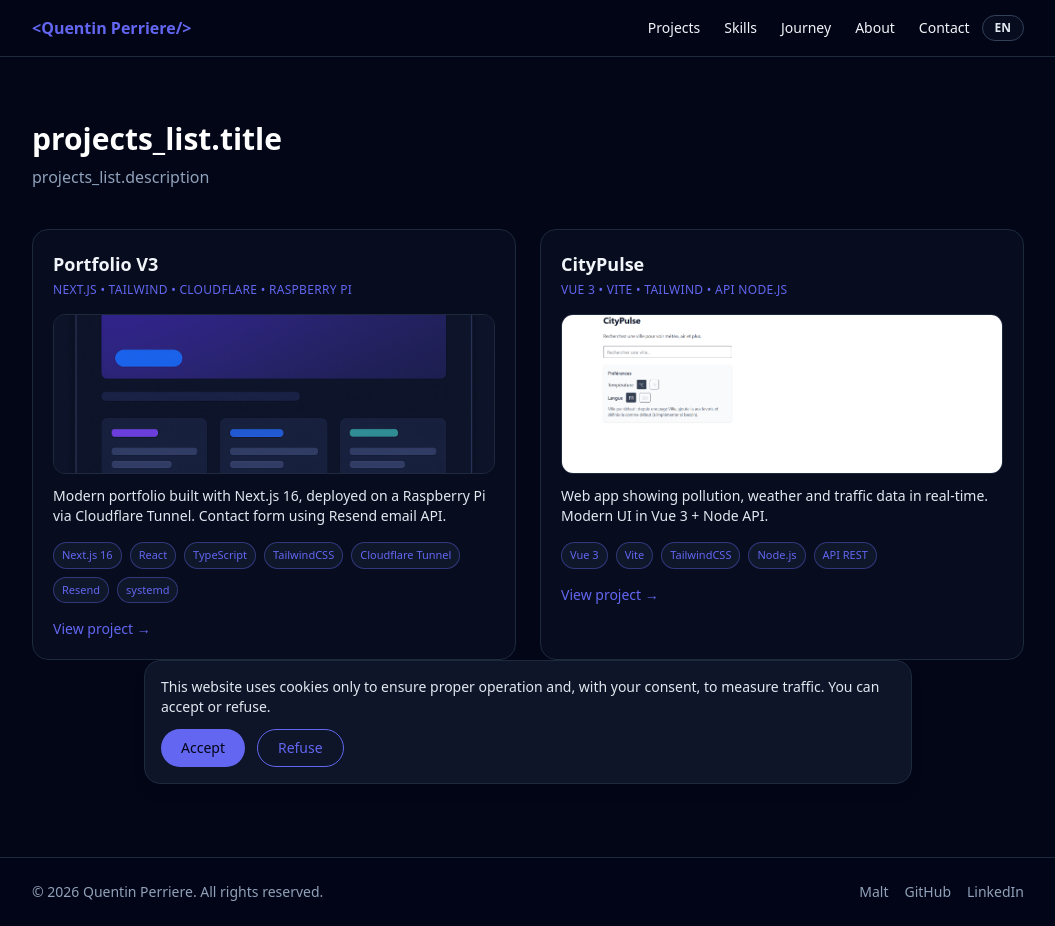
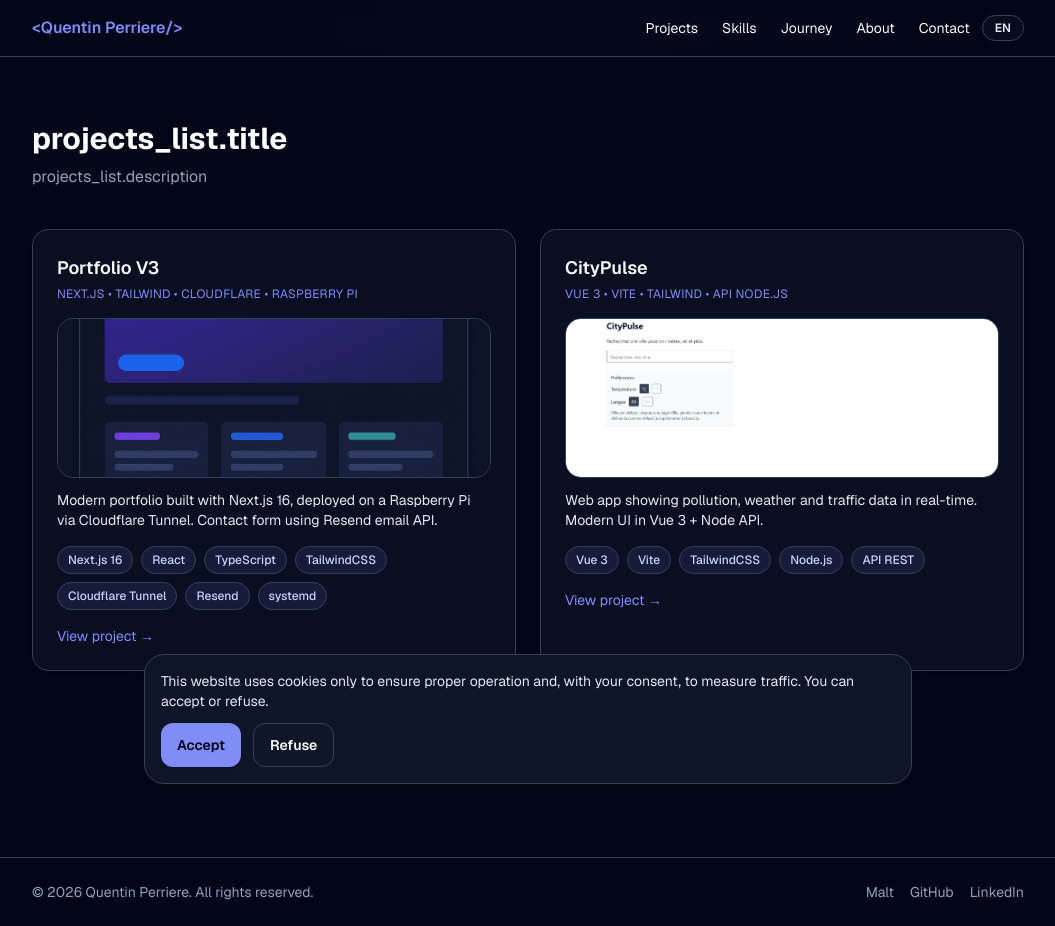
Before and after one commit to Trycky64/portfolio-V3, a Next.js app: page /en/projects in a window 1280 px wide. Shown: the whole page, without its empty margins (112-1167 px from the left). Built offline with nearby package versions, Linux system fonts and the light colour scheme; no server answers.

Commit message:
feat: establish V5 design system

```diff
--- a/src/app/[locale]/layout.tsx
+++ b/src/app/[locale]/layout.tsx
@@ -1,4 +1,5 @@
 import type { Metadata } from "next";
+import { Geist, Geist_Mono } from "next/font/google";
 import { notFound } from "next/navigation";
 
 import "@/app/globals.css";
@@ -6,11 +7,19 @@ import { Footer } from "@/components/layout/footer";
 import { Header } from "@/components/layout/header";
 import { CookieConsent } from "@/components/ui/cookie-consent";
 import { I18nProvider, type Locale } from "@/lib/i18n/context";
-import {
-  PERSON_NAME,
-  ROLE,
-  SITE_URL,
-} from "@/lib/site";
+import { PERSON_NAME, SITE_URL } from "@/lib/site";
+
+const geistSans = Geist({
+  variable: "--font-sans",
+  subsets: ["latin"],
+  display: "swap",
+});
+
+const geistMono = Geist_Mono({
+  variable: "--font-mono",
+  subsets: ["latin"],
+  display: "swap",
+});
 
 const LOCALES = ["fr", "en"] as const;
 
@@ -88,7 +97,10 @@ export default async function LocaleLayout({
   const locale = rawLocale;
 
   return (
-    <html lang={locale} className="scroll-smooth">
+    <html
+      lang={locale}
+      className={`${geistSans.variable} ${geistMono.variable} scroll-smooth`}
+    >
       <body>
         <I18nProvider locale={locale}>
           <div className="flex min-h-screen flex-col">
--- a/src/app/globals.css
+++ b/src/app/globals.css
@@ -1,16 +1,98 @@
 @config "../../tailwind.config.ts";
 @import "tailwindcss";
 
+:root {
+  --color-background: 2 6 23;
+  --color-surface: 15 23 42;
+  --color-surface-soft: 8 15 32;
+  --color-border: 51 65 85;
+  --color-primary: 129 140 248;
+  --color-primary-strong: 99 102 241;
+  --color-text-primary: 248 250 252;
+  --color-text-muted: 148 163 184;
+  --color-success: 74 222 128;
+  --color-danger: 248 113 113;
+
+  --radius-sm: 0.5rem;
+  --radius-md: 0.75rem;
+  --radius-lg: 1rem;
+  --radius-xl: 1.25rem;
+
+  --space-section-y: 5rem;
+}
+
+* {
+  border-color: rgb(var(--color-border) / 1);
+}
+
 html {
   scroll-behavior: smooth;
+  background: rgb(var(--color-background) / 1);
 }
 
 body {
-  @apply bg-qp-bg text-slate-100 antialiased;
+  min-height: 100vh;
+  background:
+    radial-gradient(
+      circle at top,
+      rgb(var(--color-primary) / 0.08),
+      transparent 32rem
+    ),
+    rgb(var(--color-background) / 1);
+  color: rgb(var(--color-text-primary) / 1);
+  font-family: var(--font-sans), ui-sans-serif, system-ui, sans-serif;
+  text-rendering: optimizeLegibility;
+  -webkit-font-smoothing: antialiased;
+}
+
+::selection {
+  background: rgb(var(--color-primary) / 0.28);
+  color: rgb(var(--color-text-primary) / 1);
+}
+
+h1,
+h2,
+h3 {
+  text-wrap: balance;
+}
+
+p {
+  text-wrap: pretty;
+}
+
+a,
+button,
+input,
+textarea,
+select {
+  -webkit-tap-highlight-color: transparent;
 }
 
 @layer utilities {
   .focus-ring {
-    @apply outline-none focus-visible:ring-2 focus-visible:ring-qp-primary focus-visible:ring-offset-2 focus-visible:ring-offset-qp-bg;
+    @apply outline-none focus-visible:ring-2 focus-visible:ring-primary focus-visible:ring-offset-2 focus-visible:ring-offset-background;
+  }
+
+  .text-balance {
+    text-wrap: balance;
+  }
+
+  .text-pretty {
+    text-wrap: pretty;
   }
 }
+
+@media (prefers-reduced-motion: reduce) {
+  html {
+    scroll-behavior: auto;
+  }
+
+  *,
+  *::before,
+  *::after {
+    animation-duration: 0.01ms !important;
+    animation-iteration-count: 1 !important;
+    scroll-behavior: auto !important;
+    transition-duration: 0.01ms !important;
+  }
+}
--- a/src/components/ui/badge.tsx
+++ b/src/components/ui/badge.tsx
@@ -1,19 +1,33 @@
-import type { ReactNode } from "react";
 import clsx from "clsx";
+import type { HTMLAttributes, ReactNode } from "react";
+
+export type BadgeVariant = "tech" | "muted" | "success";
+
+interface BadgeProps extends HTMLAttributes<HTMLSpanElement> {
+  variant?: BadgeVariant;
+  children: ReactNode;
+}
+
+const variants: Record<BadgeVariant, string> = {
+  tech: "border-primary/30 bg-primary/10 text-indigo-200",
+  muted: "border-border bg-surface text-text-muted",
+  success: "border-success/30 bg-success/10 text-green-300",
+};
 
 export function Badge({
+  variant = "tech",
   children,
   className,
-}: {
-  children: ReactNode;
-  className?: string;
-}) {
+  ...props
+}: BadgeProps) {
   return (
     <span
       className={clsx(
-        "rounded-full border border-qp-primary/40 bg-slate-900 px-2 py-1 text-[11px] text-qp-primary",
+        "inline-flex min-h-7 items-center rounded-full border px-2.5 py-1 text-xs font-medium leading-none",
+        variants[variant],
         className,
       )}
+      {...props}
     >
       {children}
     </span>
--- a/src/components/ui/button.tsx
+++ b/src/components/ui/button.tsx
@@ -1,28 +1,39 @@
+import clsx from "clsx";
 import type { ButtonHTMLAttributes, ReactNode } from "react";
-import clsx from "clsx";
 
-type ButtonVariant = "primary" | "outline";
+export type ButtonVariant = "primary" | "secondary" | "ghost";
 
 interface ButtonProps extends ButtonHTMLAttributes<HTMLButtonElement> {
   variant?: ButtonVariant;
   children: ReactNode;
 }
 
+const variants: Record<ButtonVariant, string> = {
+  primary:
+    "bg-primary text-slate-950 shadow-sm hover:bg-primary-strong hover:text-white",
+  secondary:
+    "border border-border bg-surface/70 text-text-primary hover:border-primary/50 hover:bg-surface",
+  ghost:
+    "bg-transparent text-text-muted hover:bg-surface/70 hover:text-text-primary",
+};
+
 export function Button({
   variant = "primary",
   children,
   className,
+  type = "button",
   ...props
 }: ButtonProps) {
-  const base =
-    "inline-flex items-center rounded-full px-5 py-2 text-sm font-medium transition disabled:opacity-60";
-  const variants: Record<ButtonVariant, string> = {
-    primary: "bg-qp-primary text-slate-950 hover:bg-qp-primary-soft",
-    outline: "border border-qp-primary text-qp-primary hover:bg-qp-primary/10",
-  };
-
   return (
-    <button className={clsx(base, variants[variant], "focus-ring", className)} {...props}>
+    <button
+      type={type}
+      className={clsx(
+        "focus-ring inline-flex min-h-11 items-center justify-center gap-2 rounded-md px-4 py-2.5 text-sm font-semibold transition-colors disabled:pointer-events-none disabled:cursor-not-allowed disabled:opacity-50",
+        variants[variant],
+        className,
+      )}
+      {...props}
+    >
       {children}
     </button>
   );
--- a/src/components/ui/card.tsx
+++ b/src/components/ui/card.tsx
@@ -1,19 +1,35 @@
-import type { ReactNode } from "react";
 import clsx from "clsx";
+import type { HTMLAttributes, ReactNode } from "react";
+
+export type CardVariant = "default" | "project" | "experience" | "info";
+
+interface CardProps extends HTMLAttributes<HTMLElement> {
+  variant?: CardVariant;
+  children: ReactNode;
+}
+
+const variants: Record<CardVariant, string> = {
+  default: "bg-surface/55",
+  project:
+    "bg-surface/70 transition-colors hover:border-primary/45 hover:bg-surface",
+  experience: "bg-surface-soft/80",
+  info: "bg-surface/35",
+};
 
 export function Card({
+  variant = "default",
   children,
   className,
-}: {
-  children: ReactNode;
-  className?: string;
-}) {
+  ...props
+}: CardProps) {
   return (
     <article
       className={clsx(
-        "flex h-full flex-col rounded-xl border border-slate-800 bg-slate-900/40 p-5 transition hover:-translate-y-0.5 hover:border-qp-primary/70 hover:bg-slate-900/80 hover:shadow-lg",
+        "flex h-full flex-col rounded-lg border border-border p-5 shadow-sm sm:p-6",
+        variants[variant],
         className,
       )}
+      {...props}
     >
       {children}
     </article>
--- a/src/components/ui/cookie-consent.tsx
+++ b/src/components/ui/cookie-consent.tsx
@@ -45,7 +45,7 @@ export function CookieConsent() {
         </Button>
 
         <Button
-          variant="outline"
+          variant="secondary"
           onClick={() => handleChoice("refused")}
         >
           {t("cookies.refuse")}
--- a/src/components/ui/section-title.tsx
+++ b/src/components/ui/section-title.tsx
@@ -1,19 +1,33 @@
 interface SectionTitleProps {
   title: string;
-  eyebrow?: string;
+  kicker?: string;
   description?: string;
+  className?: string;
 }
 
-export function SectionTitle({ title, eyebrow, description }: SectionTitleProps) {
+export function SectionTitle({
+  title,
+  kicker,
+  description,
+  className,
+}: SectionTitleProps) {
   return (
-    <div className="max-w-2xl">
-      {eyebrow && (
-        <p className="text-xs font-medium uppercase tracking-[0.2em] text-sky-400">
-          {eyebrow}
+    <div className={className ?? "max-w-3xl"}>
+      {kicker && (
+        <p className="text-sm font-semibold uppercase tracking-[0.16em] text-primary">
+          {kicker}
         </p>
       )}
-      <h2 className="mt-1 text-2xl font-semibold sm:text-3xl">{title}</h2>
-      {description && <p className="mt-2 text-sm text-slate-300">{description}</p>}
+
+      <h2 className="mt-2 text-3xl font-bold tracking-tight text-text-primary sm:text-4xl">
+        {title}
+      </h2>
+
+      {description && (
+        <p className="mt-4 max-w-prose text-base leading-7 text-text-muted sm:text-lg">
+          {description}
+        </p>
+      )}
     </div>
   );
 }
--- a/tailwind.config.ts
+++ b/tailwind.config.ts
@@ -8,24 +8,41 @@ const config: Config = {
   theme: {
     extend: {
       colors: {
-        "qp-bg": "#020617",
-        "qp-bg-soft": "#050816",
-        "qp-primary": "#6366F1",
-        "qp-primary-soft": "#4F46E5",
-        "qp-accent": "#22C55E",
+        background: "rgb(var(--color-background) / <alpha-value>)",
+        surface: "rgb(var(--color-surface) / <alpha-value>)",
+        "surface-soft": "rgb(var(--color-surface-soft) / <alpha-value>)",
+        border: "rgb(var(--color-border) / <alpha-value>)",
+        primary: "rgb(var(--color-primary) / <alpha-value>)",
+        "primary-strong": "rgb(var(--color-primary-strong) / <alpha-value>)",
+        "text-primary": "rgb(var(--color-text-primary) / <alpha-value>)",
+        "text-muted": "rgb(var(--color-text-muted) / <alpha-value>)",
+        success: "rgb(var(--color-success) / <alpha-value>)",
+        danger: "rgb(var(--color-danger) / <alpha-value>)",
+
+        // Transitional aliases kept while V3 components are migrated.
+        "qp-bg": "rgb(var(--color-background) / <alpha-value>)",
+        "qp-bg-soft": "rgb(var(--color-surface-soft) / <alpha-value>)",
+        "qp-primary": "rgb(var(--color-primary) / <alpha-value>)",
+        "qp-primary-soft": "rgb(var(--color-primary-strong) / <alpha-value>)",
+        "qp-accent": "rgb(var(--color-success) / <alpha-value>)",
       },
       borderRadius: {
-        lg: "0.75rem",
-        xl: "1rem",
+        sm: "var(--radius-sm)",
+        md: "var(--radius-md)",
+        lg: "var(--radius-lg)",
+        xl: "var(--radius-xl)",
       },
       spacing: {
-        "section-y": "4rem",
+        "section-y": "var(--space-section-y)",
+      },
+      maxWidth: {
+        prose: "68ch",
       },
       keyframes: {
         "fade-in-up": {
           "0%": {
             opacity: "0",
-            transform: "translateY(12px)",
+            transform: "translateY(10px)",
           },
           "100%": {
             opacity: "1",
@@ -34,7 +51,7 @@ const config: Config = {
         },
       },
       animation: {
-        "fade-in-up": "fade-in-up 0.6s ease-out forwards",
+        "fade-in-up": "fade-in-up 0.45s ease-out both",
       },
     },
   },
```
Also changed, not shown: 1 other file (tests, documents, lock files or other folders).
